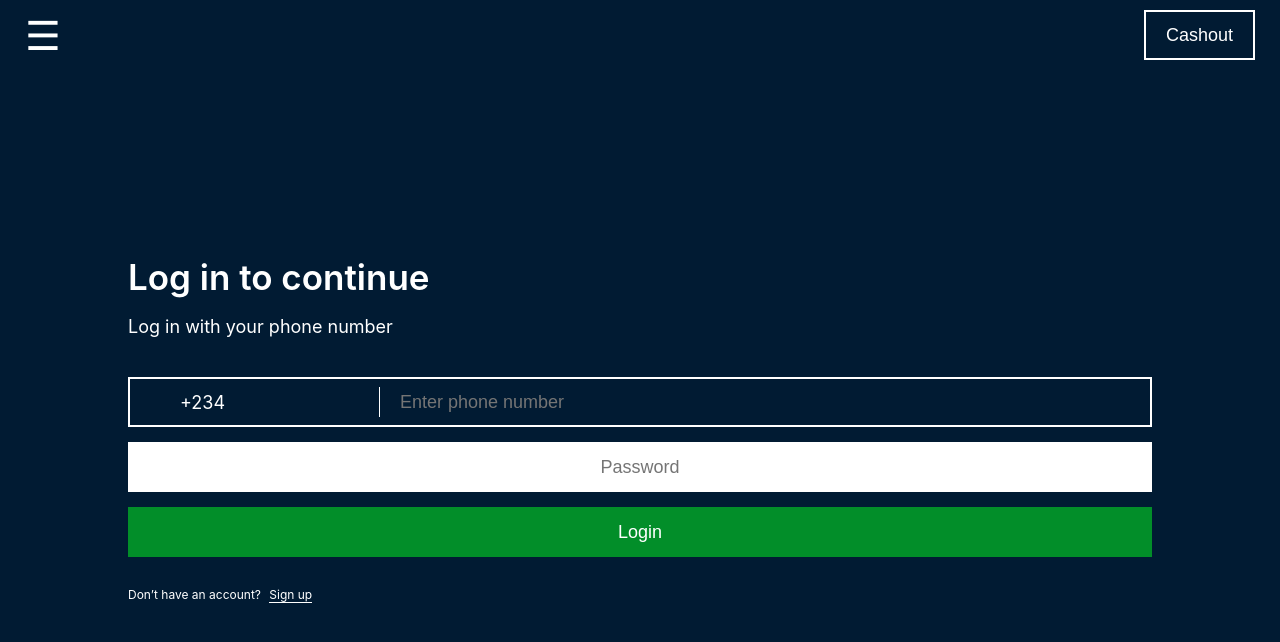
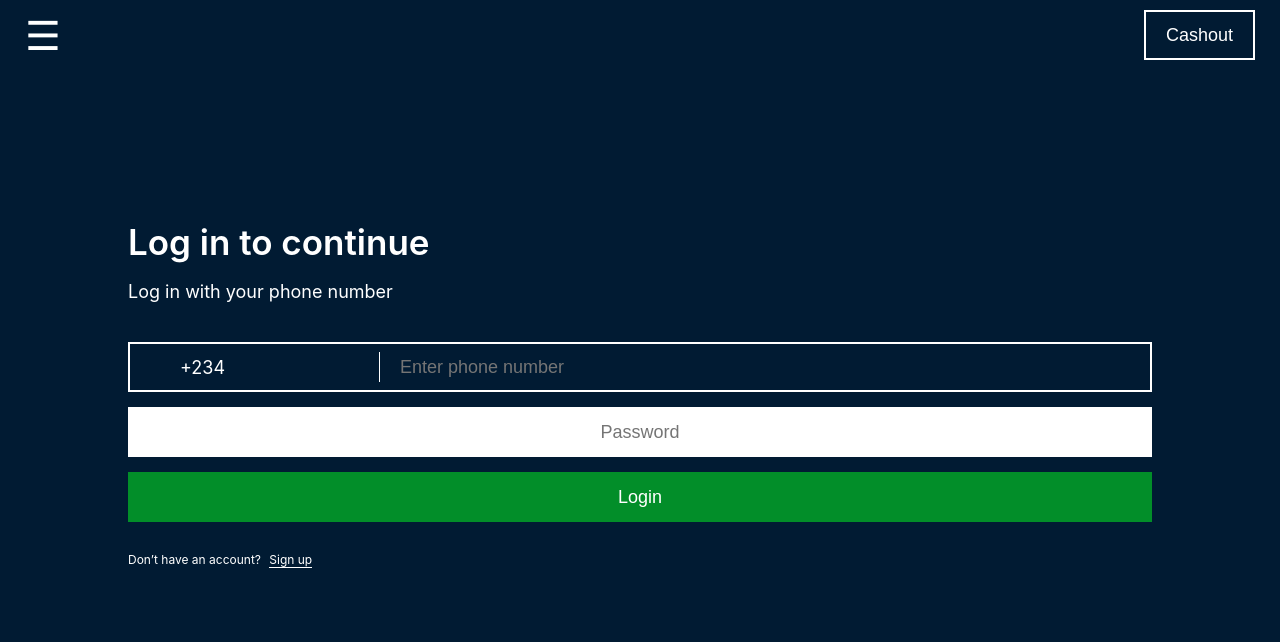
Before and after one commit to ertprs/Trix-app, a Next.js app: page /login in a window 1280 px wide. Shown: the top 642 px of the page. Built offline with nearby package versions, Linux system fonts and the light colour scheme.

Commit message:
register and login pages

```diff
--- a/styles/nav.scss
+++ b/styles/nav.scss
@@ -4,6 +4,12 @@
     align-items: center;
     justify-content: space-between;
     padding: 0 25px;
+    z-index: 100;
+    background-color: $secondary;
+    position: fixed;
+    width: 100vw;
+    top: 0;
+    left: 0;
     .burger-icon{
         font-size: 40px;
         color: #ffffff;
--- a/styles/register.scss
+++ b/styles/register.scss
@@ -3,7 +3,7 @@
     flex-direction: column;
     justify-content: center;
     align-items: center;
-    height: calc(100vh - 70px);
+    height: calc(100vh);
     text-align: left;
     .reg-form{
         width: 80%;
```
